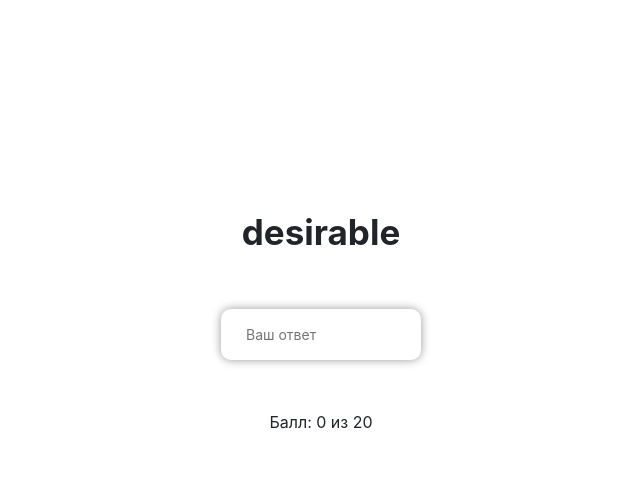
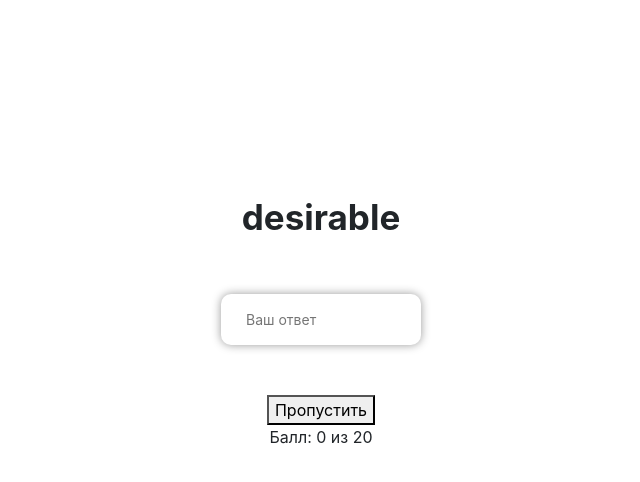
Before and after one commit to denis143241/Denis143241.github.io, a website: page English-test/index.html in a window 1280 px wide. Both pictures are taken after a click on the button "Начать тестирование". Shown: the whole page, without its empty margins (319-959 px from the left). Drawn offline with nearby package versions, Linux system fonts and the light colour scheme.

Commit message:
Update index.html
add button skip

```diff
--- a/English-test/index.html
+++ b/English-test/index.html
@@ -25,6 +25,7 @@
                             placeholder="Ваш ответ"
                         >
                     </form>
+                    <button class="btn-miss" @click="submit()">Пропустить</button>
                     <div class="score">Балл: {{score}} из {{gameLvl}}</div>
                 </div>
             </div>
@@ -790,7 +791,7 @@
                 submit() {
                     let enWord = this.ListOfWords_En[this.counter]
                     let ruWord = this.ListOfWords_Ru[this.counter]
-                    if (ruWord.includes(this.answer_ru.toLowerCase())) {
+                    if (ruWord.includes(this.answer_ru.toLowerCase()) && (this.answer_ru)) {
                         this.score += 1
                         this.counter += 1
                         this.answer_ru = ''
@@ -799,13 +800,13 @@
                     }
                     else {
                         this.showLose(ruWord)
-                        this.counter += 1
                     }
                 },
                 showLose(ruWord){
                     this.answer_ru = ''
                     this.falseAnswer = true
                     this.trueAnswer = false
+                    this.counter += 1
                     return alert(`Правильный ответ: ${ruWord}`)
                 },
                 start() {
```
